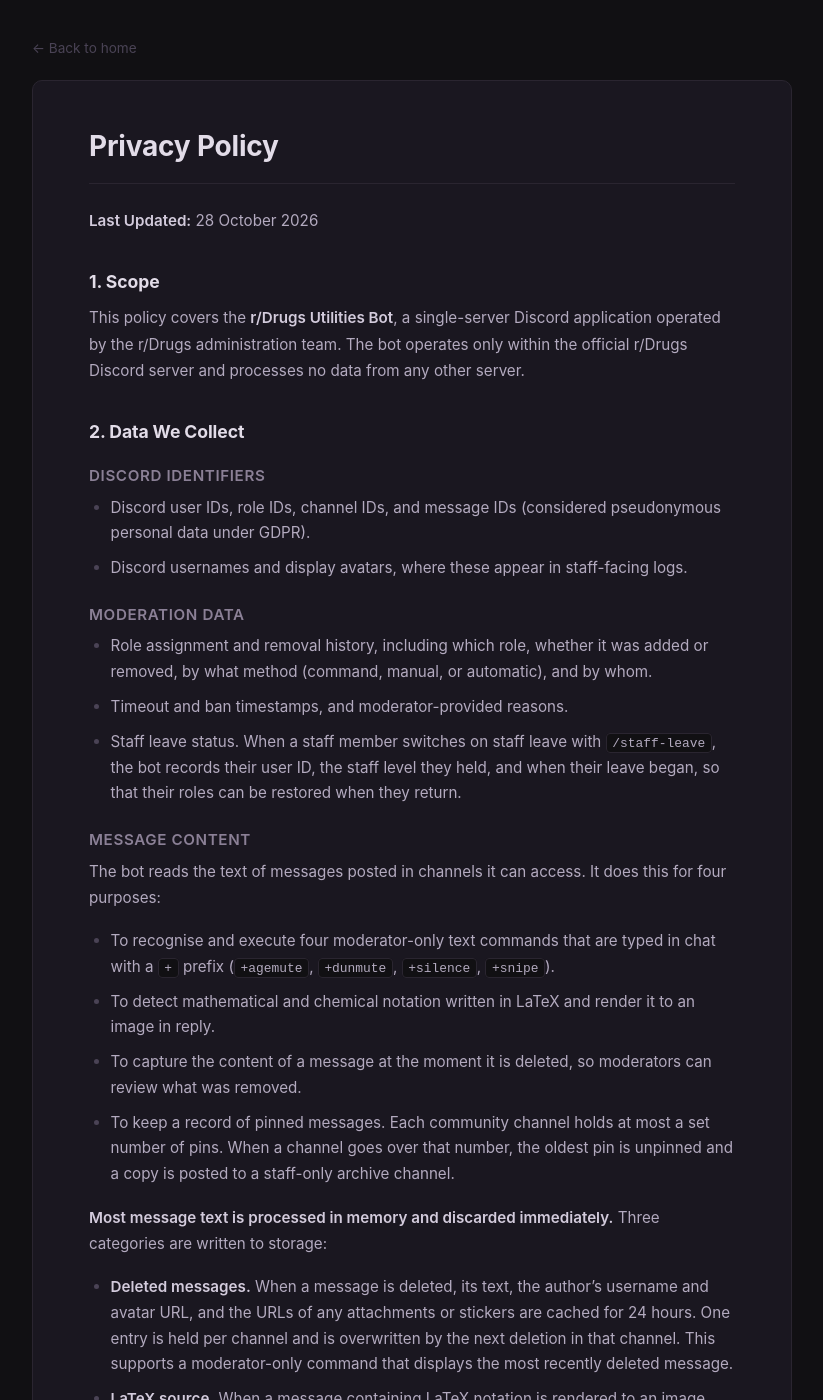
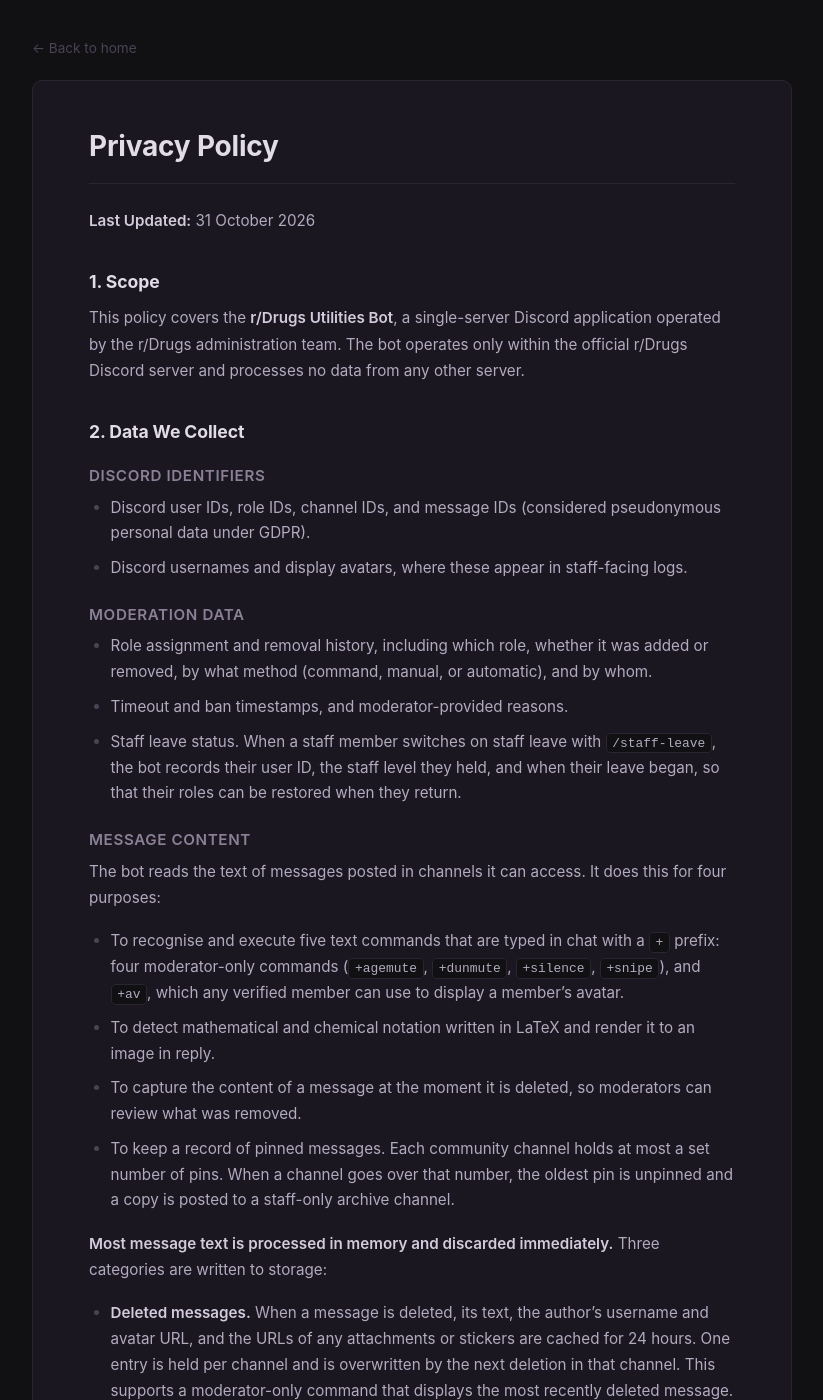
Before and after one commit to emmalt3/rDrugsInstall, a Jekyll site: the page built from PRIVACY.md, in a window 1280 px wide and 1400 px high. Shown: the whole window, without its empty margins (228-1051 px from the left). Built offline with Jekyll 4.4.1, drawn with Linux system fonts in a browser that asks for light colours.

Commit message:
updated PRIVACY 2026-10-31T23:42:26.988Z

```diff
--- a/PRIVACY.md
+++ b/PRIVACY.md
@@ -6,7 +6,7 @@ permalink: /privacy/
 
 # Privacy Policy
 
-**Last Updated:** 28 October 2026
+**Last Updated:** 31 October 2026
 
 ## 1. Scope
 
@@ -27,7 +27,7 @@ This policy covers the **r/Drugs Utilities Bot**, a single-server Discord applic
 
 The bot reads the text of messages posted in channels it can access. It does this for four purposes:
 
-* To recognise and execute four moderator-only text commands that are typed in chat with a `+` prefix (`+agemute`, `+dunmute`, `+silence`, `+snipe`).
+* To recognise and execute five text commands that are typed in chat with a `+` prefix: four moderator-only commands (`+agemute`, `+dunmute`, `+silence`, `+snipe`), and `+av`, which any verified member can use to display a member's avatar.
 * To detect mathematical and chemical notation written in LaTeX and render it to an image in reply.
 * To capture the content of a message at the moment it is deleted, so moderators can review what was removed.
 * To keep a record of pinned messages. Each community channel holds at most a set number of pins. When a channel goes over that number, the oldest pin is unpinned and a copy is posted to a staff-only archive channel.
```
